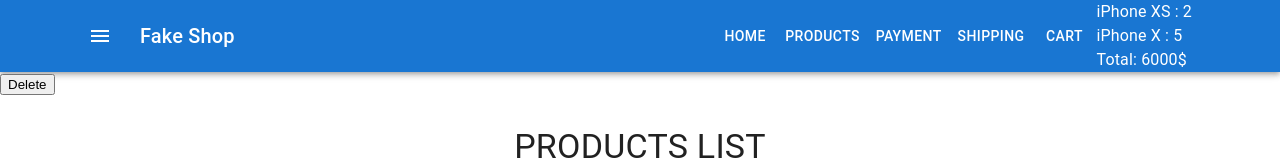
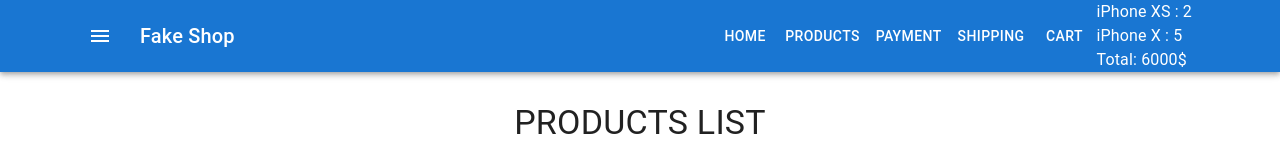
Before and after one commit to Oleg-Koshelevskiy/react-fake-shop, a React (Create React App) app: page / in a window 1280 px wide. Shown: the top 164 px of the page. Built offline with nearby package versions, Linux system fonts and the light colour scheme.

Commit message:
remove from cart button connected

```diff
--- a/src/components/Cart/CartProductList.js
+++ b/src/components/Cart/CartProductList.js
@@ -7,6 +7,7 @@ const CartProductList = ({
     productsInCart,
     productsObject = getProductsObject(productsArray),
     CartItem = CartProductListItem,
+    removeProductFromCart,
 }) => {
     return (
         <>
@@ -15,6 +16,7 @@ const CartProductList = ({
                     key={productId}
                     product={productsObject[productId]}
                     productCount={productsInCart[productId]}
+                    removeProductFromCart={removeProductFromCart}
                 />
             ))}
         </>
--- a/src/components/Cart/CartProductListItemExtended.js
+++ b/src/components/Cart/CartProductListItemExtended.js
@@ -15,7 +15,11 @@ const useStyles = makeStyles({
     },
 })
 
-const CartProductListItemExtended = ({ product, productCount }) => {
+const CartProductListItemExtended = ({
+    product,
+    productCount,
+    removeProductFromCart,
+}) => {
     const classes = useStyles()
     return (
         <Grid item xs={12} sm={6}>
@@ -31,7 +35,10 @@ const CartProductListItemExtended = ({ product, productCount }) => {
                     <div>{product.name}</div>
                     <p>Price for one item: {product.price}</p>
                     <p>Count: {productCount}</p>
-                    <Button variant="outlined">
+                    <Button
+                        onClick={() => removeProductFromCart(product.id)}
+                        variant="outlined"
+                    >
                         <DeleteIcon />
                     </Button>
                 </CardContent>
--- a/src/container/App.js
+++ b/src/container/App.js
@@ -2,6 +2,7 @@ import React, { useState } from 'react'
 import CssBaseline from '@mui/material/CssBaseline'
 import Header from './Header/Header'
 import Main from './Main/Main'
+import { omit } from 'lodash'
 
 const App = () => {
     const [productsInCart, setProductsInCart] = useState({
@@ -15,20 +16,18 @@ const App = () => {
             [id]: (prevState[id] || 0) + count,
         }))
 
-    const removeProductFromCart = (id) => {
-        let prevProductsInCart = { ...productsInCart }
-        delete prevProductsInCart[id]
-        return setProductsInCart(prevProductsInCart)
-    }
+    const removeProductFromCart = (id) =>
+        setProductsInCart(omit(productsInCart, [id]))
 
     return (
         <>
             <CssBaseline />
             <Header productsInCart={productsInCart} />
-            <button onClick={() => removeProductFromCart(1)}>Delete</button>
+
             <Main
                 addProductToCart={addProductToCart}
                 productsInCart={productsInCart}
+                removeProductFromCart={removeProductFromCart}
             />
         </>
     )
--- a/src/container/Main/Main.js
+++ b/src/container/Main/Main.js
@@ -6,7 +6,7 @@ import CartPage from '../../pages/CartPage/CartPage'
 import ShippingPage from '../../pages/ShippingPage/ShippingPage'
 import PaymentPage from '../../pages/PaymentPage/PaymentPage'
 
-const Main = ({ addProductToCart, productsInCart }) => {
+const Main = ({ addProductToCart, productsInCart, removeProductFromCart }) => {
     return (
         <>
             <Container maxWidth="lg">
@@ -15,7 +15,10 @@ const Main = ({ addProductToCart, productsInCart }) => {
                         <ProductsList addProductToCart={addProductToCart} />
                     </Route>
                     <Route path="/cart" exact>
-                        <CartPage productsInCart={productsInCart} />
+                        <CartPage
+                            productsInCart={productsInCart}
+                            removeProductFromCart={removeProductFromCart}
+                        />
                     </Route>
                     <Route path="/shipping" exact>
                         <ShippingPage productsInCart={productsInCart} />
--- a/src/pages/CartPage/CartPage.js
+++ b/src/pages/CartPage/CartPage.js
@@ -13,7 +13,7 @@ const useStyles = makeStyles({
     },
 })
 
-const CartPage = ({ productsInCart }) => {
+const CartPage = ({ productsInCart, removeProductFromCart }) => {
     const classes = useStyles()
     return (
         <>
@@ -29,6 +29,7 @@ const CartPage = ({ productsInCart }) => {
                 <CartProductList
                     productsInCart={productsInCart}
                     CartItem={CartProductListItemExtended}
+                    removeProductFromCart={removeProductFromCart}
                 />
             </Grid>
 
```
